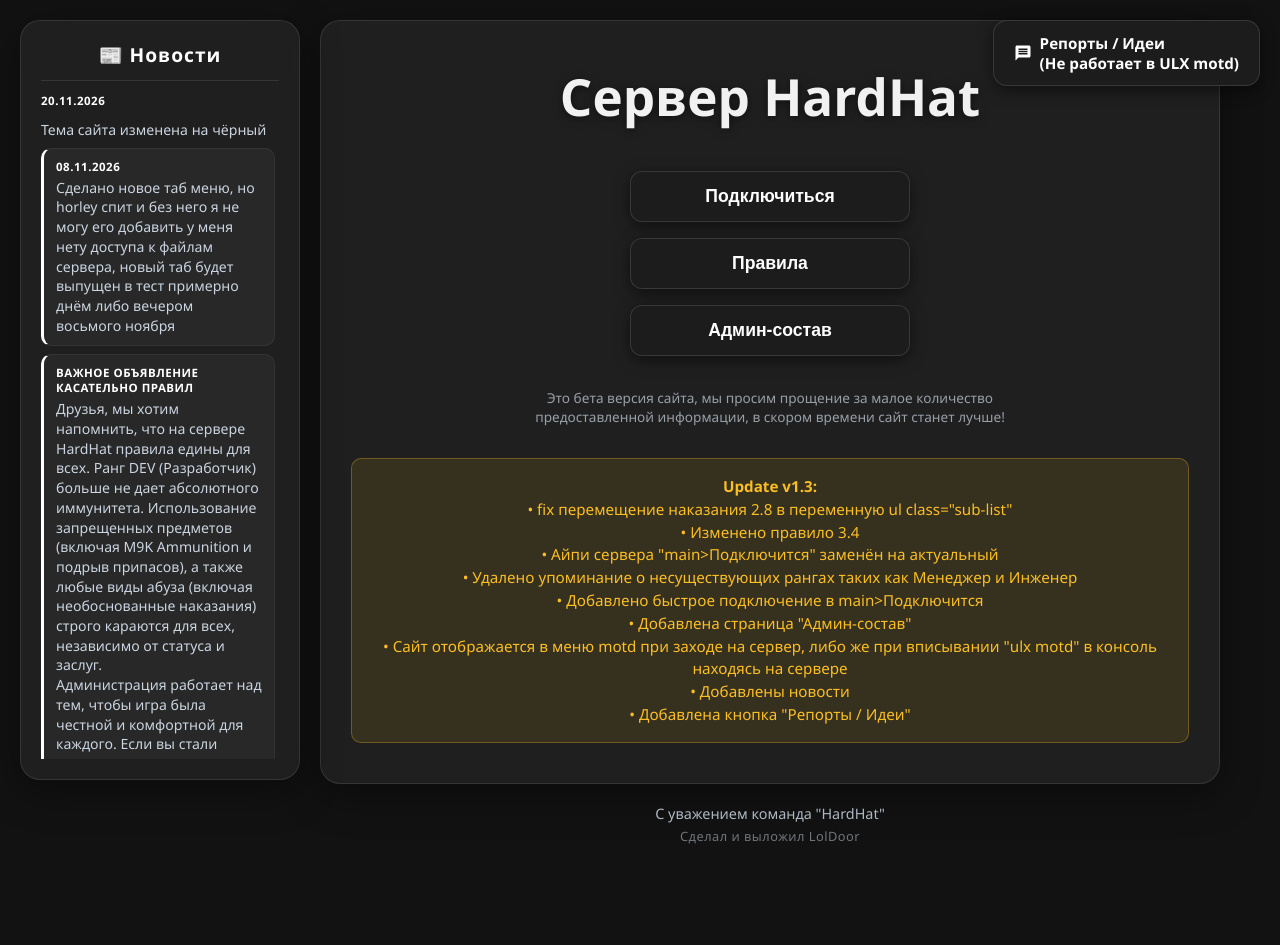
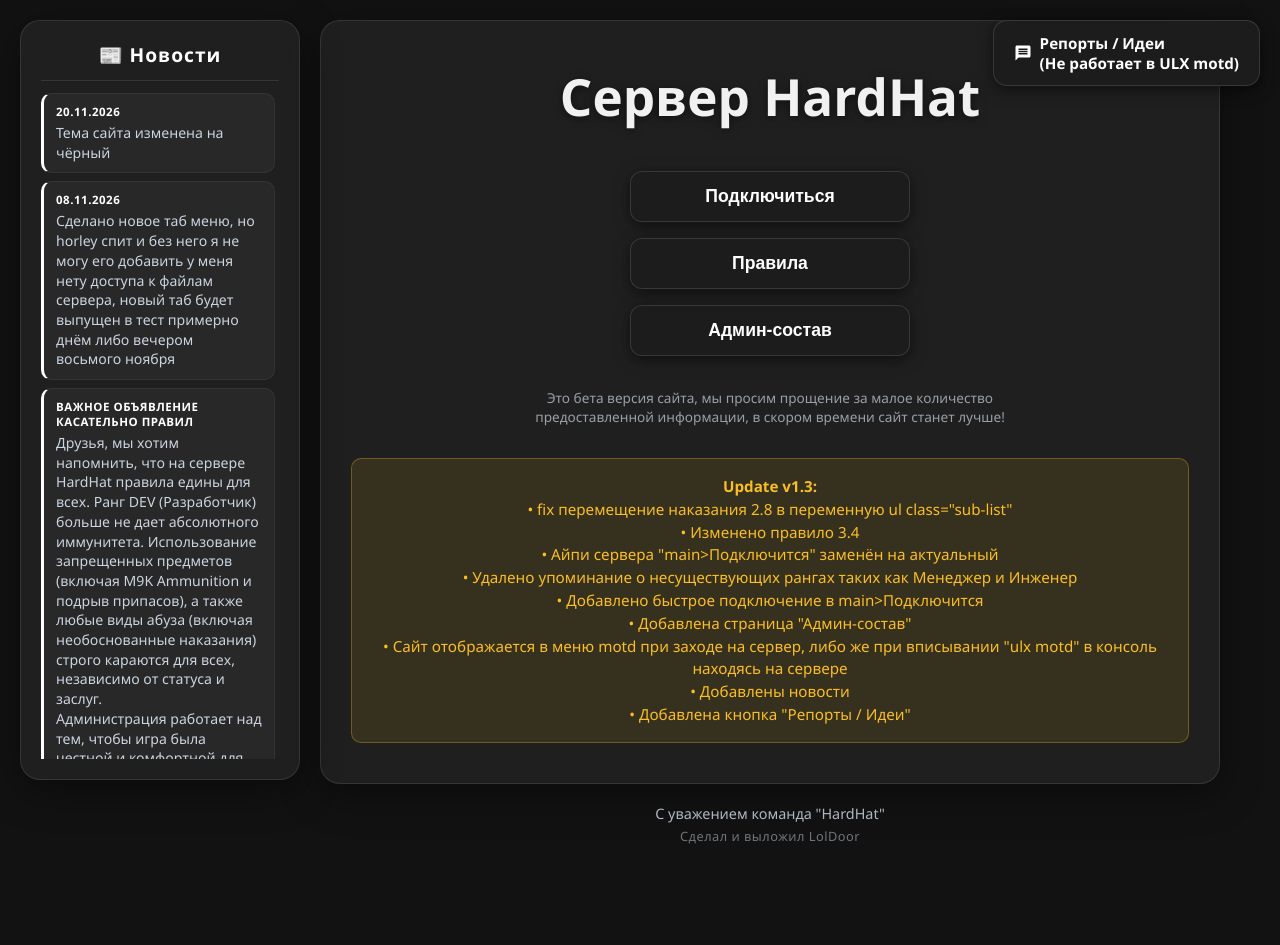
Before and after one commit to LolDoor/Stroy, a plain HTML site: page index.html in a window 1280 px wide. Drawn offline with Linux system fonts and the light colour scheme.

Commit message:
Update index.html

```diff
--- a/index.html
+++ b/index.html
@@ -425,8 +425,10 @@
 <aside class="news-sidebar" id="newsSidebar">
     <h2>📰 Новости</h2>
     <div class="news-list">
-		<div class="news-date">20.11.2026 </div>
+	    <div class="news-item">
+			<div class="news-date">20.11.2026 </div>
             <div class="news-text">Тема сайта изменена на чёрный</div>
+		</div>
 		<div class="news-item">
             <div class="news-date">08.11.2026 </div>
             <div class="news-text">Сделано новое таб меню, но horley спит и без него я не могу его добавить у меня нету доступа к файлам сервера, новый таб будет выпущен в тест примерно днём либо вечером восьмого ноября </div>
```
